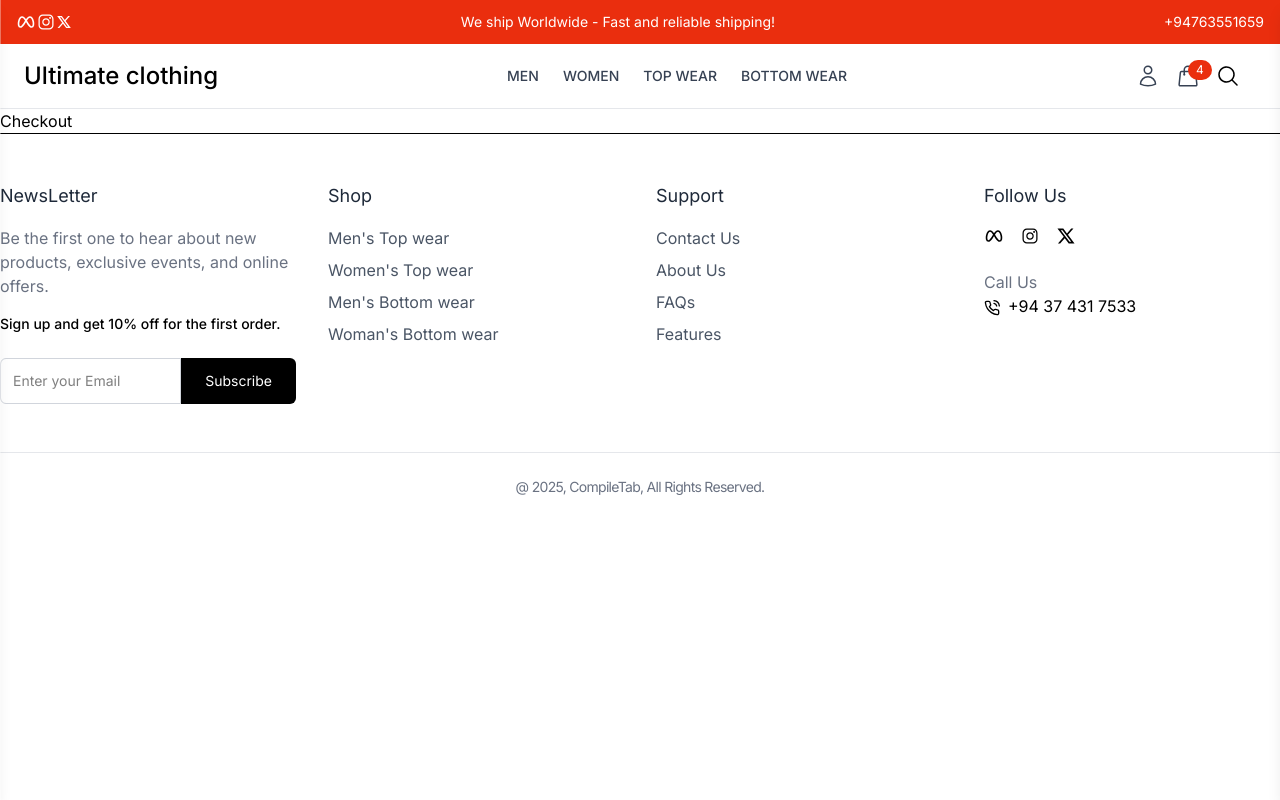
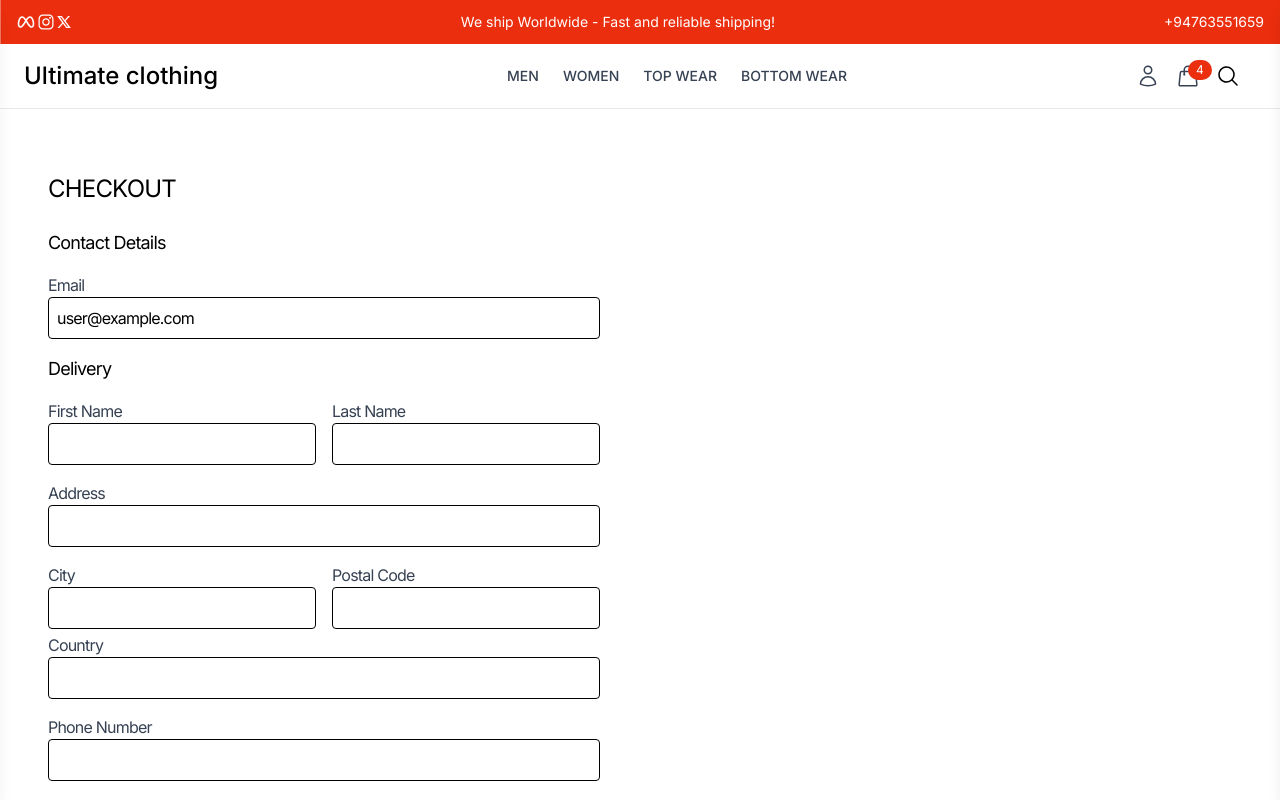
Before and after one commit to Lakshanj2701/ultimate-clothing-store, a React (Vite) app in the folder frontend/: page /checkout in a window 1280 px wide. Shown: the top 800 px of the page. Built offline with nearby package versions, Linux system fonts and the light colour scheme.

Commit message:
checkout

```diff
--- a/frontend/src/components/Cart/Checkout.jsx
+++ b/frontend/src/components/Cart/Checkout.jsx
@@ -1,8 +1,188 @@
-import React from 'react';
+import React, { useState } from 'react';
+import { useNavigate } from 'react-router-dom';
+
+const cart = {
+  products: [
+    {
+      name: "Stylish Jacket",
+      size: "M",
+      color: "Black",
+      price: 120,
+      image: "https://picsum.photos/150?random=1",
+    },
+    {
+      name: "Casual Sneakers",
+      size: "42",
+      color: "White",
+      price: 75,
+      image: "https://picsum.photos/150?random=2",
+    },
+  ],
+  totalPrice: 195,
+};
 
 const Checkout = () => {
+  const navigate = useNavigate();
+  const [checkoutId, setCheckoutId] = useState(null);
+  const [shippingAddress, setShippingAddress] = useState({
+    firstName: "",
+    lastName: "",
+    address: "",
+    city: "",
+    postalCode: "",
+    country: "",
+    phone: "",
+  });
+
+  const handleCreateCheckout = (e) => {
+    e.preventDefault(); // Fixed typo: e.preventDefualt() -> e.preventDefault()
+    setCheckoutId(123); // Simulate checkoutId being created
+  };
+
   return (
-    <div>Checkout</div>
+    <div className="grid grid-cols-1 lg:grid-cols-2 gap-8 max-w-7xl mx-auto py-10 px-6 tracking-tighter">
+      {/* Left Section */}
+      <div className="bg-white rounded-lg p-6">
+        <h2 className="text-2xl uppercase mb-6">Checkout</h2>
+        <form onSubmit={handleCreateCheckout}>
+          <h3 className="text-lg mb-4">Contact Details</h3>
+          <div className="mb-4">
+            <label className="block text-gray-700">Email</label>
+            <input
+              type="email"
+              value="user@example.com"
+              className="w-full p-2 border rounded"
+              disabled
+            />
+          </div>
+
+          <h3 className="text-lg mb-4">Delivery</h3>
+          <div className="mb-4 grid grid-cols-2 gap-4">
+            <div>
+              <label className="block text-gray-700">First Name</label>
+              <input
+                type="text"
+                value={shippingAddress.firstName}
+                onChange={(e) =>
+                  setShippingAddress((prevState) => ({
+                    ...prevState,
+                    firstName: e.target.value,
+                  }))
+                }
+                className="w-full p-2 border rounded"
+                required
+              />
+            </div>
+            <div>
+              <label className="block text-gray-700">Last Name</label>
+              <input
+                type="text"
+                value={shippingAddress.lastName}
+                onChange={(e) =>
+                  setShippingAddress((prevState) => ({
+                    ...prevState,
+                    lastName: e.target.value,
+                  }))
+                }
+                className="w-full p-2 border rounded"
+                required
+              />
+            </div>
+          </div>
+
+          <div className="mb-4">
+            <label className="block text-gray-700">Address</label>
+            <input
+              type="text"
+              value={shippingAddress.address}
+              onChange={(e) =>
+                setShippingAddress((prevState) => ({
+                  ...prevState,
+                  address: e.target.value,
+                }))
+              }
+              className="w-full p-2 border rounded"
+              required
+            />
+          </div>
+
+          <div className="mb-1 grid grid-cols-2 gap-4">
+            <div>
+              <label className="block text-gray-700">City</label>
+              <input
+                type="text"
+                value={shippingAddress.city}
+                onChange={(e) =>
+                  setShippingAddress((prevState) => ({
+                    ...prevState,
+                    city: e.target.value,
+                  }))
+                }
+                className="w-full p-2 border rounded"
+                required
+              />
+            </div>
+            <div>
+              <label className="block text-gray-700">Postal Code</label>
+              <input
+                type="text"
+                value={shippingAddress.postalCode}
+                onChange={(e) =>
+                  setShippingAddress((prevState) => ({
+                    ...prevState,
+                    postalCode: e.target.value,
+                  }))
+                }
+                className="w-full p-2 border rounded"
+                required
+              />
+            </div>
+          </div>
+
+          <div className="mb-4">
+            <label className="block text-gray-700">Country</label>
+            <input
+              type="text"
+              value={shippingAddress.country}
+              onChange={(e) =>
+                setShippingAddress((prevState) => ({
+                  ...prevState,
+                  country: e.target.value,
+                }))
+              }
+              className="w-full p-2 border rounded"
+              required
+            />
+          </div>
+
+          <div className="mb-4">
+            <label className="block text-gray-700">Phone Number</label>
+            <input
+              type="tel"
+              value={shippingAddress.phone}
+              onChange={(e) =>
+                setShippingAddress((prevState) => ({
+                  ...prevState,
+                  phone: e.target.value,
+                }))
+              }
+              className="w-full p-2 border rounded"
+              required
+            />
+          </div>
+
+          <div className="mt-6">
+            {!checkoutId ? (
+              <button type="submit" className="w-full bg-black text-white py-3 rounded">
+                Continue Payment
+              </button>
+            ) : (
+              <h3 className="text-lg mb-4">Pay with PayPal</h3>
+            )}
+          </div>
+        </form>
+      </div>
+    </div>
   );
 };
 
```
